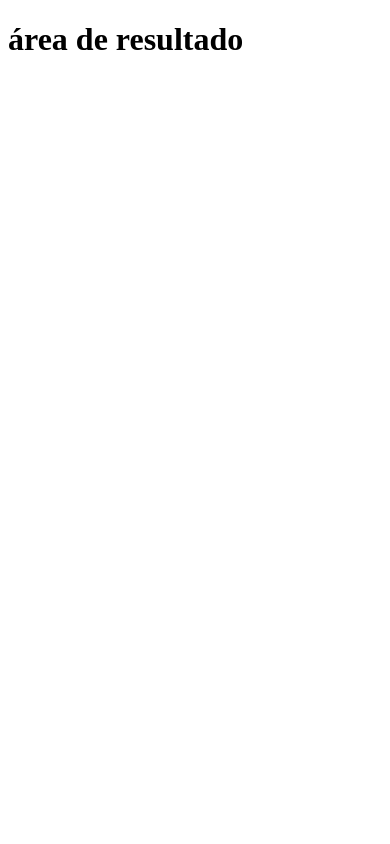
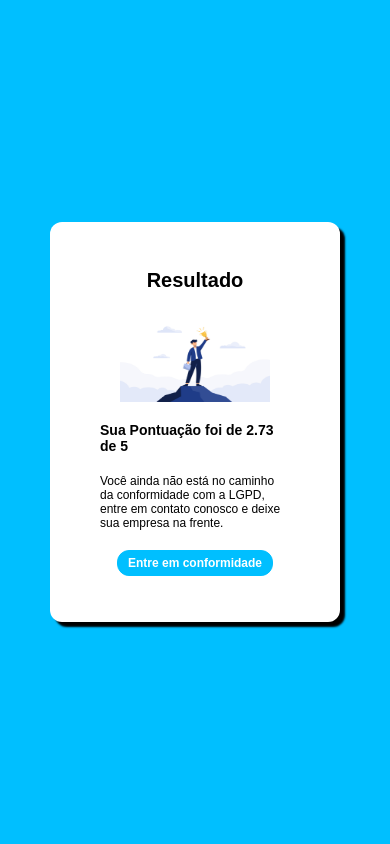
Before and after one commit to ireero/web_app_lgpd, a Django app: page /resultado/ in a window 390 px wide. Run offline with Django 4.2, Linux system fonts and the light colour scheme.

Commit message:
criação do resultado.html

```diff
--- /dev/null
+++ b/web_app/quiz/static/quiz/css/style_result.css
@@ -0,0 +1,99 @@
+@import url('https://fonts.googleapis.com/css2?family=Open+Sans:ital@0;1&family=Oswald:wght@400;700&display=swap');
+
+*{
+    font-family: 'Opens Sans', sans-serif;
+    margin: 0;
+    box-sizing: border-box;
+}
+
+body{
+    background: #00BFFF;
+    height: 100vh;
+    display: flex;
+    flex-direction: column;
+    justify-content: center;
+    align-items: center;
+    overflow-y: hidden;
+}
+
+.div-result{
+    width: 560px;
+    height: 460px;
+    display: flex;
+    flex-direction: column;
+    justify-content: center;
+    align-items: center;
+    gap: 30px;
+    padding: 30px 50px;
+    background: #FFFFFF;
+    border-radius: 12px;
+    box-shadow: 5px 5px 2px #000000;
+}
+
+.div-result img{
+    width: 180px;
+    height: 120px;
+}
+
+.div-result h2{
+    font-size: 32px;
+    font-weight: bold;
+}
+
+.result-point{
+    font-size: 20px;
+    font-weight: bold;
+}
+
+.result-text{
+    font-size: 18px;
+}
+
+.div-result a{
+    text-decoration: none;
+    padding: 10px 15px;
+    background: #00BFFF;
+    color: #FFFFFF;
+    font-weight: bold;
+    border: 1px solid #00BFFF;
+    border-radius: 12px;
+}
+
+.div-result a:hover{
+    border: 1px solid #1E90FF;
+    background-color: #1E90FF;
+    color: #FFFFFF;
+}
+
+@media (max-width: 600px) {
+    .div-result{
+        width: 290px;
+        height: 400px;
+        gap: 20px;
+    }
+
+    .div-result img{
+        width: 150px;
+        height: 90px;
+    }
+
+    .div-result h2{
+        font-size: 20px;
+        font-weight: bold;
+    }
+
+    .result-point{
+        font-size: 14px;
+        font-weight: bold;
+    }
+
+    .result-text{
+        font-size: 12px;
+    }
+
+    .div-result a{
+        text-decoration: none;
+        padding: 5px 10px;
+        font-size: 12px;
+    }
+}
--- a/web_app/quiz/templates/quiz/resultado.html
+++ b/web_app/quiz/templates/quiz/resultado.html
@@ -4,11 +4,16 @@
     <meta charset="UTF-8">
     <meta http-equiv="X-UA-Compatible" content="IE=edge">
     <meta name="viewport" content="width=device-width, initial-scale=1.0">
+    <link rel="stylesheet" href="assets/css/style_result.css">
     <title>Resultado</title>
 </head>
 <body>
-
-    <h1>área de resultado</h1>
-
+    <div class="div-result">
+        <h2>Resultado</h2>
+        <img src="assets/images/Success.jpg" alt="">
+        <div class="result-point">Sua Pontuação foi de 2.73 de 5</div>
+        <div class="result-text">Você ainda não está no caminho da conformidade com a LGPD, entre em contato conosco e deixe sua empresa na frente.</div>
+        <a href="">Entre em conformidade</a>
+    </div>
 </body>
 </html>
```
Also changed, not shown: web_app/quiz/static/quiz/images/Success.jpg (added), web_app/quiz/static/quiz/images/climb.jpg (added).
